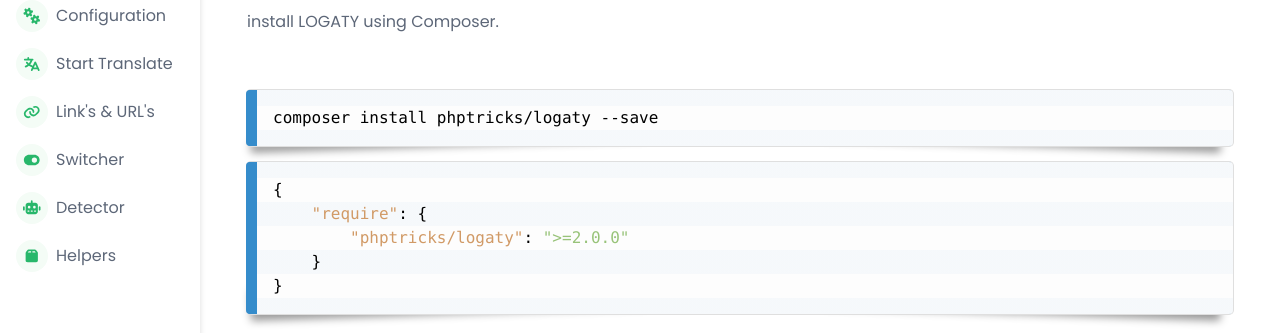
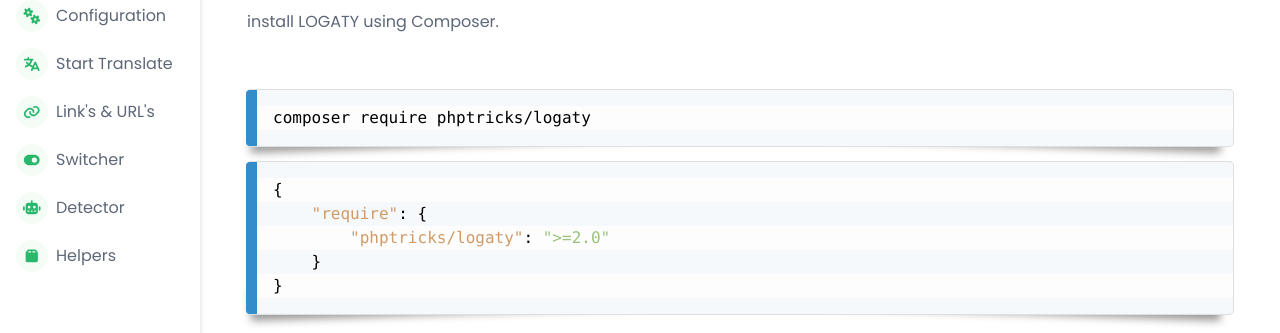
Before and after one commit to anzawi/logaty-docs, a Jekyll site: the page built from installation.md, in a window 1280 px wide and 900 px high. Shown: the part 181-514 px from the top of the window. Built offline with Jekyll 4.4.1, drawn with Linux system fonts in a browser that asks for light colours; nearby versions of some CDN libraries; library files that are not in the unit come from our copies.

Commit message:
Update logaty-install-bat-json.md

````diff
--- a/_includes/code/logaty-install-bat-json.md
+++ b/_includes/code/logaty-install-bat-json.md
@@ -1,11 +1,11 @@
 ```
-composer install phptricks/logaty --save
+composer require phptricks/logaty
 ```
 
 ```json
 {
 	"require": {
-		"phptricks/logaty": ">=2.0.0"
-	}
+		"phptricks/logaty": ">=2.0"
+    }
 }
 ```
````
